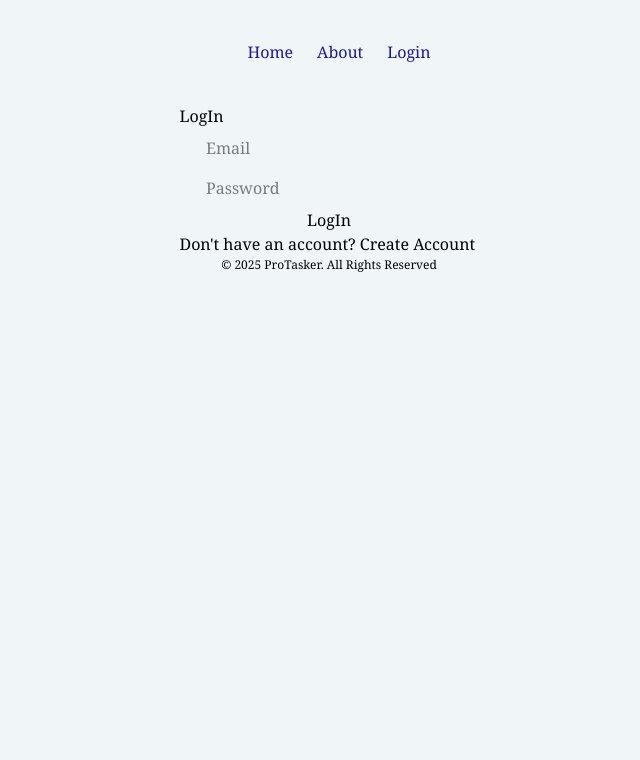
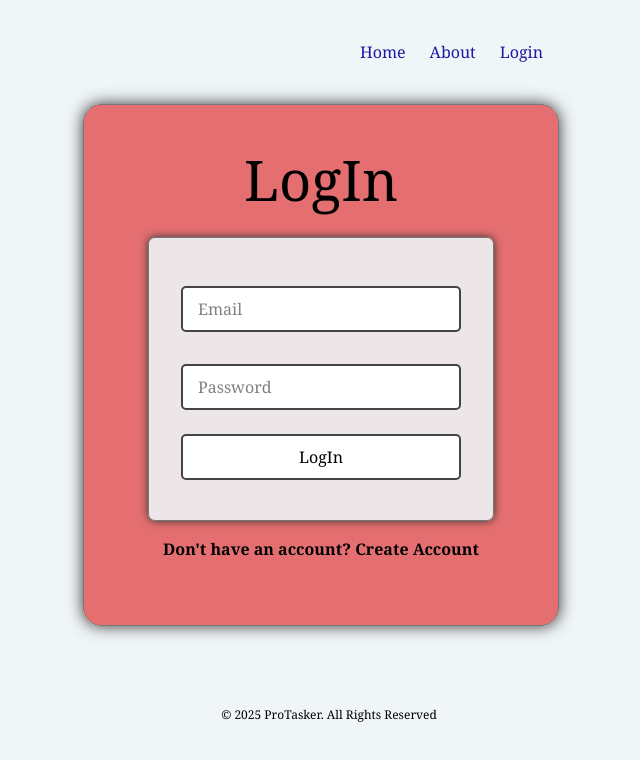
Before and after one commit to DblRH600/pro-tasker-frontend, a React (Vite) app: page /signin in a window 1280 px wide. Shown: the top 760 px of the page, without its empty margins (311-951 px from the left). Built offline with nearby package versions, Linux system fonts and the light colour scheme; no server answers.

Commit message:
updates to SignIn page to support styling

```diff
--- a/src/index.css
+++ b/src/index.css
@@ -1,11 +1,11 @@
 @import "tailwindcss";
 
 /* applies for all elements initial styling */
-*{
+* {
   box-sizing: border-box;
   margin: 0;
   padding: 0;
-  font-family: Cambria, Cochin, Georgia, Times, 'Times New Roman', serif;
+  font-family: Cambria, Cochin, Georgia, Times, "Times New Roman", serif;
 }
 
 body {
@@ -15,6 +15,15 @@ body {
   justify-content: center;
   align-items: center;
   background-color: rgba(237, 244, 247, 0.804);
+}
+
+input {
+  width: 100%;
+  padding: 9px 15px;
+  margin: 8px 0;
+  border: 2px solid #444;
+  border-radius: 5px;
+  background-color: #fff;
 }
 
 /* navbar styling */
@@ -59,7 +68,7 @@ body {
   padding: 10px;
   border-radius: 18px;
 }
-.home-page-header{
+.home-page-header {
   box-shadow: 0 5px 8px #444;
 }
 .home-text-container {
@@ -72,11 +81,58 @@ body {
   font-size: 1.5rem;
 }
 
+/* log in & create account styling */
+.signin-container {
+  display: flex;
+  flex-direction: column;
+  margin: 1rem 2rem 5rem 1rem;
+  padding: 4rem;
+  border: 1px solid #777;
+  border-radius: 18px;
+  box-shadow: 0 0 16px #333;
+  justify-content: center;
+  align-items: center;
+  background-color: rgba(222, 7, 7, 0.562);
+}
+.signin-header {
+  margin-bottom: 1rem;
+  margin-top: -2rem;
+  font-size: 3.5rem;
+}
+.signin-form {
+  border: 0.5px solid #777;
+  border-radius: 7px;
+  padding: 2rem;
+  margin-bottom: 1rem;
+  box-shadow: 0 0 8px #333;
+  background-color: rgba(237, 244, 247, 0.896);
+}
+.signin-err {
+  font-weight: semibold;
+  color: red;
+  font-style: italic;
+}
+.signin-quest {
+  font-size: 1rem;
+  font-weight: bold;
+}
+.signin-create-btn:hover {
+  cursor: pointer;
+  color: rgb(27, 24, 162);
+}
+#login-btn:hover {
+  background-color: rgba(26, 24, 162, 0.788);
+  color: white;
+  font-weight: bold;
+  cursor: pointer;
+}
 
-
+/* footer styling */
 .footer {
   display: flex;
   justify-content: center;
-  font-size: .75rem;
-  margin-bottom: .5rem;
+  font-size: 0.75rem;
+  margin-bottom: 0.5rem;
 }
+
+/* media queries */
--- a/src/pages/SignIn.jsx
+++ b/src/pages/SignIn.jsx
@@ -59,16 +59,15 @@ function SignInPage() {
   };
 
   return (
-    <main>
+    <main className="signin-container">
       {/* <HomeButton /> */}
-      <h1>LogIn</h1>
-
-      {errortext && <p>{errortext}</p>}
+      <h1 className="signin-header">LogIn</h1>
 
       <form
-        className="flex flex-col my-3 gap-2 items-center"
+        className="signin-form flex flex-col my-3 gap-2 items-center"
         onSubmit={handleSubmit}
       >
+        {errortext && <p className="signin-err">{errortext}</p>}
         <label htmlFor="email" />
         {/* controlled data input */}
         <input
@@ -87,13 +86,14 @@ function SignInPage() {
           onChange={handleChange}
         />
 
-        <input type="submit" value="LogIn" />
+        <input type="submit" value="LogIn" id="login-btn" />
       </form>
 
       {/* custom button to redirect to create account page if no account exists */}
-      <p>
+      <p className="signin-quest">
         Don't have an account?{" "}
         <button
+          className="signin-create-btn"
           onClick={() => navigate("/register")}
           style={{ background: "none" }}
         >
```
